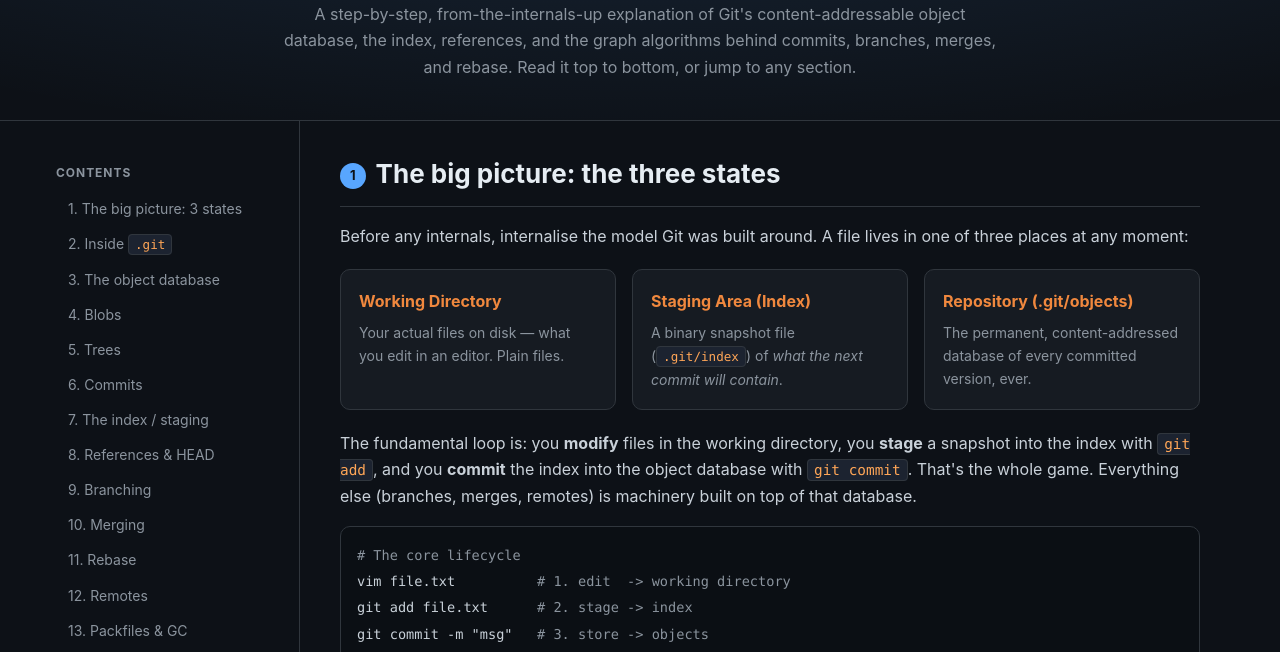
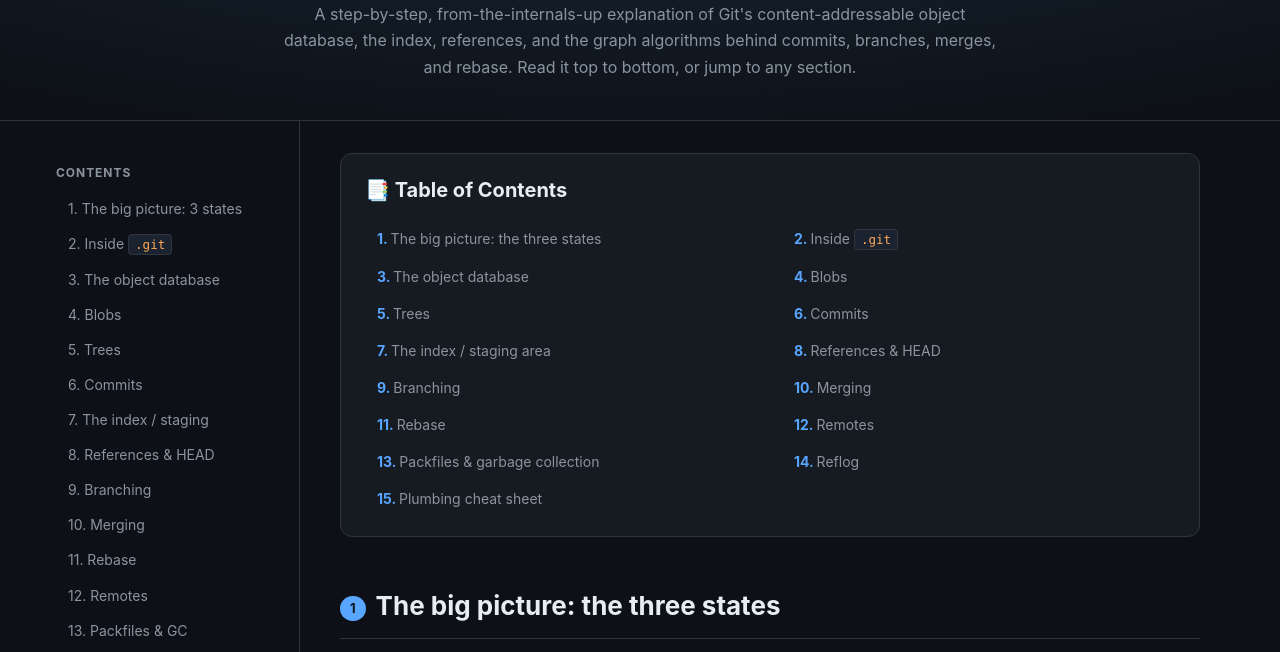
Before and after one commit to ai-git-unknown/git-deep-dive, a plain HTML site: page index.html in a window 1280 px wide. Shown: the part 147-799 px from the top of the page. Drawn offline with Linux system fonts and the light colour scheme.

Commit message:
Add in-page table of contents and floating back-to-top button

```diff
--- a/index.html
+++ b/index.html
@@ -115,6 +115,19 @@
     nav.toc { display: none; }
     main { padding: 24px 16px 80px; }
   }
+  /* In-page table of contents index */
+  .toc-index { background: var(--panel); border: 1px solid var(--border); border-radius: 12px; padding: 20px 24px; margin-bottom: 48px; }
+  .toc-index h2 { margin: 0 0 14px; font-size: 20px; border: none; padding: 0; }
+  .toc-index ol { margin: 0; padding: 0; list-style: none; counter-reset: toc; display: grid; grid-template-columns: repeat(auto-fill, minmax(260px, 1fr)); gap: 2px 24px; }
+  .toc-index li { counter-increment: toc; }
+  .toc-index a { display: block; color: var(--muted); text-decoration: none; padding: 6px 10px; border-radius: 6px; font-size: 14px; border-left: 2px solid transparent; }
+  .toc-index a::before { content: counter(toc) ". "; color: var(--accent); font-weight: 700; }
+  .toc-index a:hover { color: var(--fg); background: var(--panel-2); border-left-color: var(--accent); }
+  /* Floating back-to-top button */
+  .back-to-top { position: fixed; right: 22px; bottom: 22px; width: 46px; height: 46px; border-radius: 50%; background: var(--accent); color: #0d1117; border: none; cursor: pointer; font-size: 22px; line-height: 1; display: flex; align-items: center; justify-content: center; box-shadow: 0 4px 14px rgba(0,0,0,.45); opacity: 0; visibility: hidden; transform: translateY(10px); transition: opacity .25s, transform .25s, visibility .25s, background .2s; z-index: 90; }
+  .back-to-top.show { opacity: 1; visibility: visible; transform: translateY(0); }
+  .back-to-top:hover { background: var(--purple); }
+  .back-to-top:focus-visible { outline: 2px solid var(--fg); outline-offset: 2px; }
 </style>
 </head>
 <body>
@@ -146,6 +159,27 @@
   </nav>
 
   <main>
+    <section class="toc-index" id="top">
+      <h2>📑 Table of Contents</h2>
+      <ol>
+        <li><a href="#s1">The big picture: the three states</a></li>
+        <li><a href="#s2">Inside <code>.git</code></a></li>
+        <li><a href="#s3">The object database</a></li>
+        <li><a href="#s4">Blobs</a></li>
+        <li><a href="#s5">Trees</a></li>
+        <li><a href="#s6">Commits</a></li>
+        <li><a href="#s7">The index / staging area</a></li>
+        <li><a href="#s8">References &amp; HEAD</a></li>
+        <li><a href="#s9">Branching</a></li>
+        <li><a href="#s10">Merging</a></li>
+        <li><a href="#s11">Rebase</a></li>
+        <li><a href="#s12">Remotes</a></li>
+        <li><a href="#s13">Packfiles &amp; garbage collection</a></li>
+        <li><a href="#s14">Reflog</a></li>
+        <li><a href="#s15">Plumbing cheat sheet</a></li>
+      </ol>
+    </section>
+
     <!-- ============ 1 ============ -->
     <section id="s1">
       <h2><span class="step-no">1</span>The big picture: the three states</h2>
@@ -470,8 +504,8 @@
 </footer>
 
 <script>
-  // Scroll progress bar
   const bar = document.getElementById('progress');
+  const toTop = document.getElementById('toTop');
   const tocLinks = [...document.querySelectorAll('nav.toc a')];
   const sections = tocLinks.map(a => document.querySelector(a.getAttribute('href')));
 
@@ -479,6 +513,9 @@
     const h = document.documentElement;
     const scrolled = h.scrollTop / (h.scrollHeight - h.clientHeight);
     bar.style.width = (scrolled * 100) + '%';
+
+    // reveal back-to-top once the reader has scrolled down
+    toTop.classList.toggle('show', h.scrollTop > 400);
 
     // active TOC link
     let active = sections.length - 1;
@@ -488,7 +525,9 @@
     tocLinks.forEach((a, i) => a.classList.toggle('active', i === active));
   }
   document.addEventListener('scroll', onScroll, { passive: true });
+  toTop.addEventListener('click', () => window.scrollTo({ top: 0, behavior: 'smooth' }));
   onScroll();
 </script>
+<button class="back-to-top" id="toTop" aria-label="Back to top" title="Back to top">↑</button>
 </body>
 </html>
```
